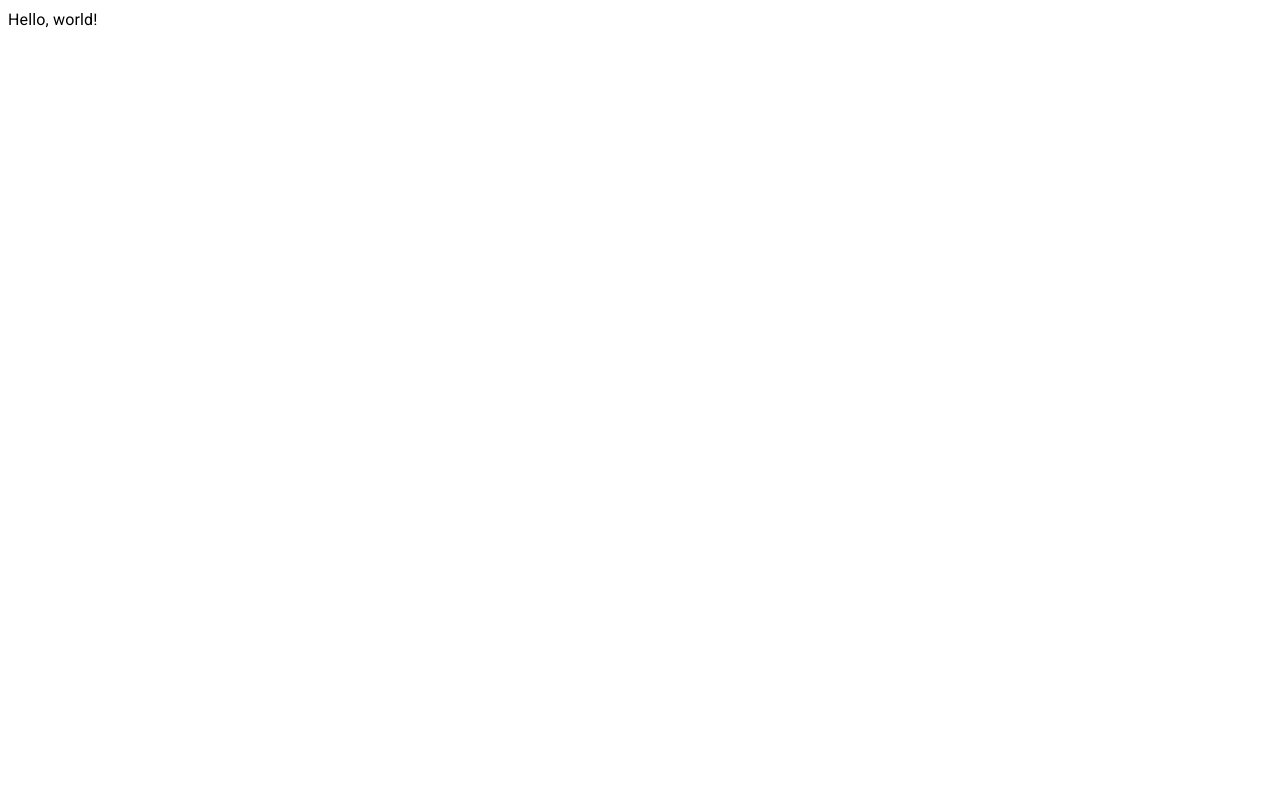
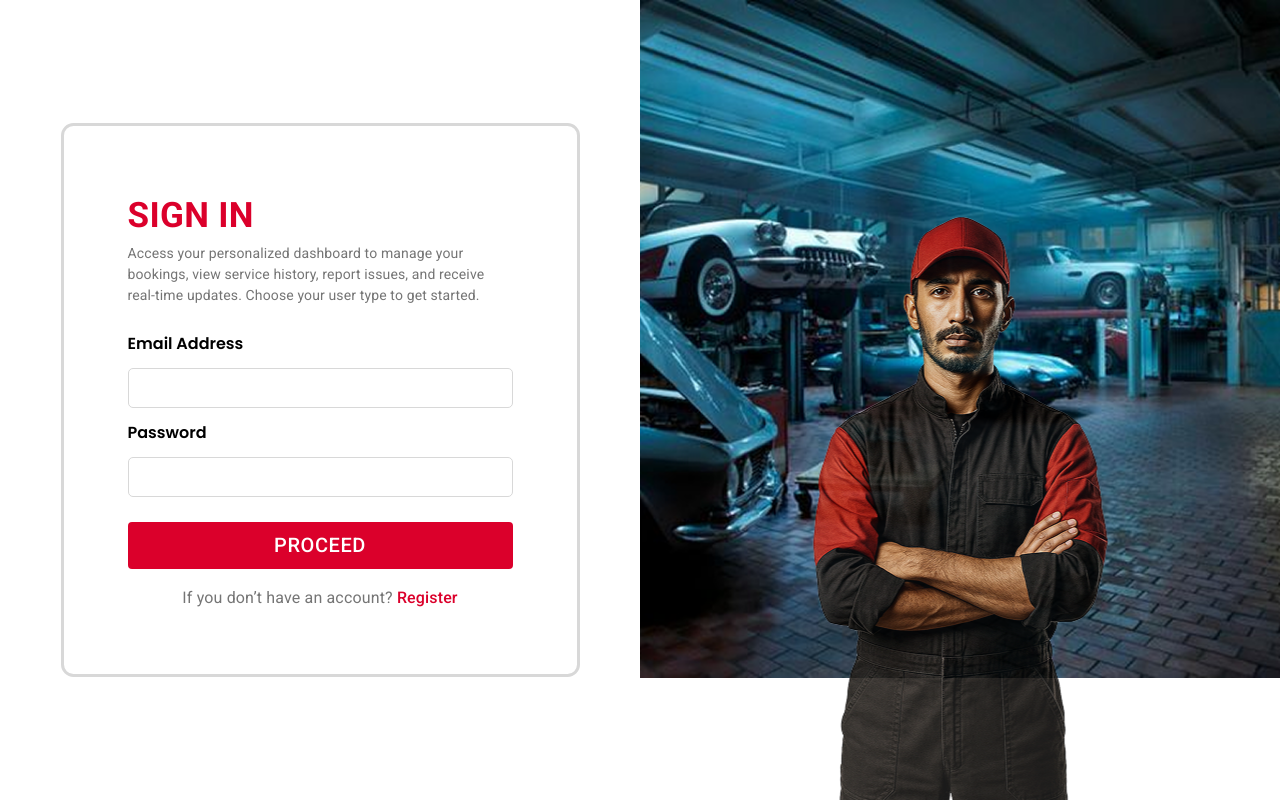
Before and after one commit to Miyuru-Shalitha/intern-task-ui, a React (Vite) app: page / in a window 1280 px wide. Built offline with nearby package versions, Linux system fonts and the light colour scheme.

Commit message:
feat: Add a sign in form.
User can sign in with email and password.
Implement a basic frontend verifications for email and password.

```diff
--- a/src/App.tsx
+++ b/src/App.tsx
@@ -1,9 +1,9 @@
-import { Typography } from "@mui/material";
+import SignInPage from "./pages/SignInPage";
 
 export default function App() {
   return (
-    <div>
-      <Typography>Hello, world!</Typography>
-    </div>
+    <>
+      <SignInPage />
+    </>
   );
 }
--- /dev/null
+++ b/src/index.css
@@ -0,0 +1,14 @@
+@import url('https://fonts.googleapis.com/css2?family=Poppins:wght@300;400;500;600;700&display=swap');
+
+*,
+*::before,
+*::after {
+  box-sizing: border-box;
+  margin: 0;
+  padding: 0;
+}
+
+body {
+  font-family: "Poppins", sans-serif;
+  ;
+}
--- a/src/main.tsx
+++ b/src/main.tsx
@@ -1,6 +1,8 @@
 import { StrictMode } from 'react'
 import { createRoot } from 'react-dom/client'
 import App from './App.tsx'
+
+import "./index.css"
 
 import '@fontsource/roboto/300.css';
 import '@fontsource/roboto/400.css';
--- /dev/null
+++ b/src/pages/SignInPage.tsx
@@ -0,0 +1,111 @@
+import styles from "./sign-in-page.module.css"
+import { Box, Button, Stack, Typography } from "@mui/material";
+import SignInBackground from "../assets/pngs/sign-in-background.png";
+import SignInForground from "../assets/pngs/sign-in-forground.png";
+import { useState } from "react";
+
+export default function SignInPage() {
+  const [signInFormData, setSignInFormData] = useState({
+    email: "",
+    password: ""
+  });
+
+  const handleSignIn = () => {
+    if (signInFormData.email.length === 0) {
+      alert("Please enter an email address!");
+    } else if (!signInFormData.email.includes("@")) {
+      alert("Please enter a valid email address!");
+    }
+    else if (signInFormData.password.length === 0) {
+      alert("Please enter a password!");
+    } else if (signInFormData.password.length < 8) {
+      alert("Password must be at least 8 characters!");
+    } else {
+      setSignInFormData({
+        email: "",
+        password: ""
+      });
+      // TODO(Miyuru): Navigate to the relavent page.
+      alert("SIGN IN SICCESSFUL!");
+    }
+  };
+
+  return (
+    <Box display="flex" flexDirection="row" height="100vh" overflow="hidden">
+      <Box flex={1} display="flex" justifyContent="center" alignItems="center">
+        <Box padding={8} sx={{
+          border: 3,
+          borderColor: "#D8D8D8",
+          borderRadius: 25 / 8
+        }}
+          maxWidth={519}
+        >
+          <Typography fontSize={35} color="#DB002B" fontWeight={600}>SIGN IN</Typography>
+
+          <Typography fontSize={14} color="#757575" paddingBottom={25 / 8}>
+            Access your personalized dashboard to manage your bookings, view service history, report issues, and receive real-time updates. Choose your user type to get started.
+          </Typography>
+
+          <Stack gap={12 / 8} mb={25 / 8}>
+            <Stack gap={12 / 8}>
+              <label
+                className={styles.inputFieldLabel}
+                htmlFor="sign-in-email"
+              >
+                Email Address
+              </label>
+
+              <input
+                className={styles.inputField}
+                id="sign-in-email"
+                type="email"
+                value={signInFormData.email}
+                onChange={(e) => setSignInFormData({ ...signInFormData, email: e.target.value })}
+              />
+            </Stack>
+
+            <Stack gap={12 / 8}>
+              <label
+                className={styles.inputFieldLabel}
+                htmlFor="sign-in-password"
+              >
+                Password
+              </label>
+
+              <input
+                className={styles.inputField}
+                id="sign-in-password"
+                type="password"
+                value={signInFormData.password}
+                onChange={(e) => setSignInFormData({ ...signInFormData, password: e.target.value })}
+              />
+            </Stack>
+          </Stack>
+
+          <Button
+            onClick={handleSignIn}
+            variant="contained"
+            disableElevation
+            fullWidth
+            sx={{
+              fontSize: 20,
+              bgcolor: "#DB002B"
+            }}
+          >
+            Proceed
+          </Button>
+
+          <Typography textAlign="center" mt={17 / 8} color="#757575">
+            If you don’t have an account? <span className={styles.registerLink}>Register</span>
+          </Typography>
+        </Box>
+      </Box>
+
+      <Box flex={1} position="relative">
+        <img className={styles.signInBackgroundImage} src={SignInBackground} />
+
+        <img className={styles.signInForgroundImage} src={SignInForground} width="100%" />
+      </Box>
+    </Box>
+  );
+}
--- /dev/null
+++ b/src/pages/sign-in-page.module.css
@@ -0,0 +1,27 @@
+.inputFieldLabel {
+  font-size: 16px;
+  font-weight: 600;
+}
+
+.inputField {
+  border: 1px solid #D8D8D8;
+  border-radius: 5px;
+  height: 40px;
+}
+
+.registerLink {
+  color: #DB002B;
+  font-weight: 500;
+}
+
+.signInBackgroundImage {
+  width: 100%;
+}
+
+.signInForgroundImage {
+  position: absolute;
+  left: 50%;
+  bottom: 0;
+  transform: translateX(-50%);
+  width: 409px;
+}
```
Also changed, not shown: src/assets/pngs/sign-in-background.png (added), src/assets/pngs/sign-in-forground.png (added).
